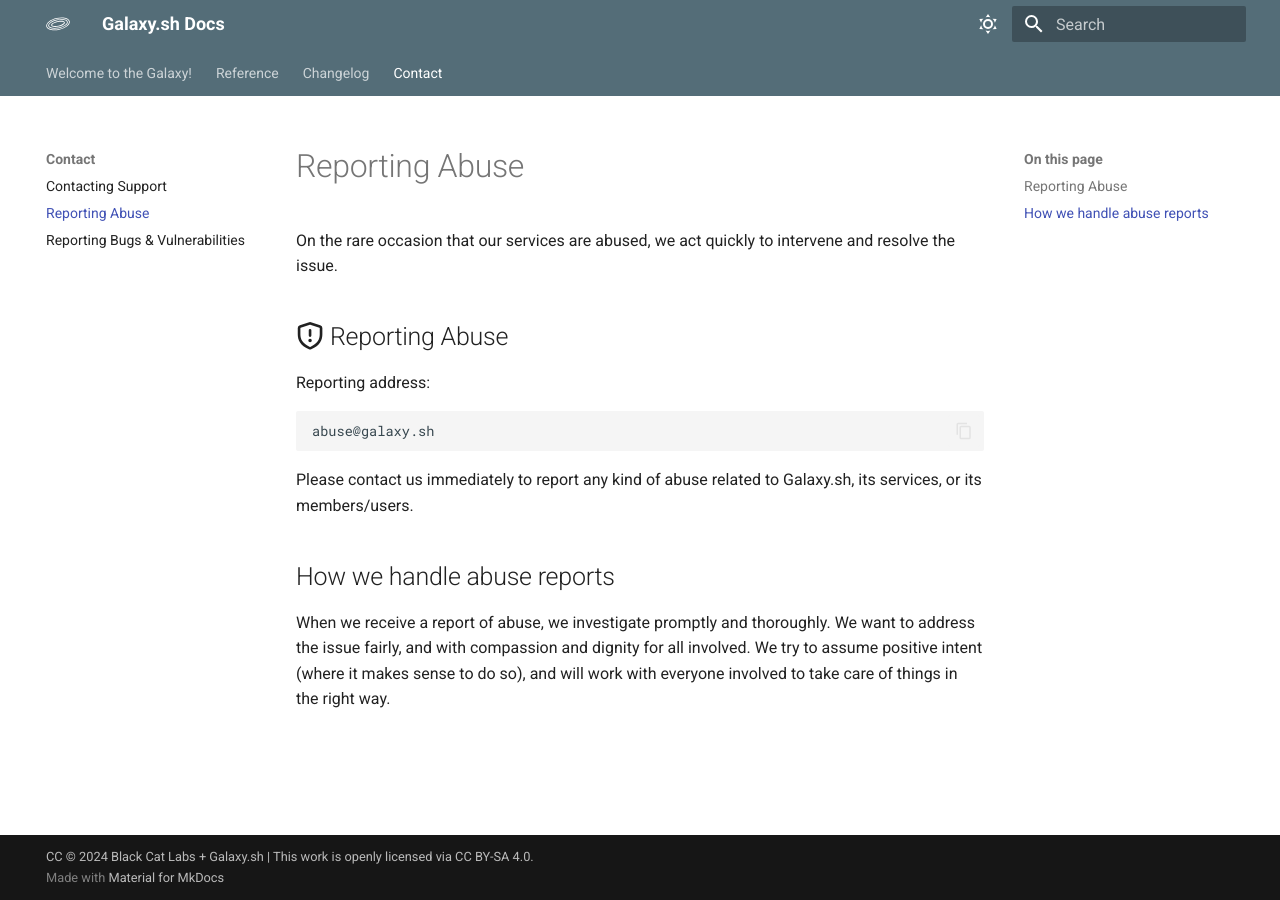
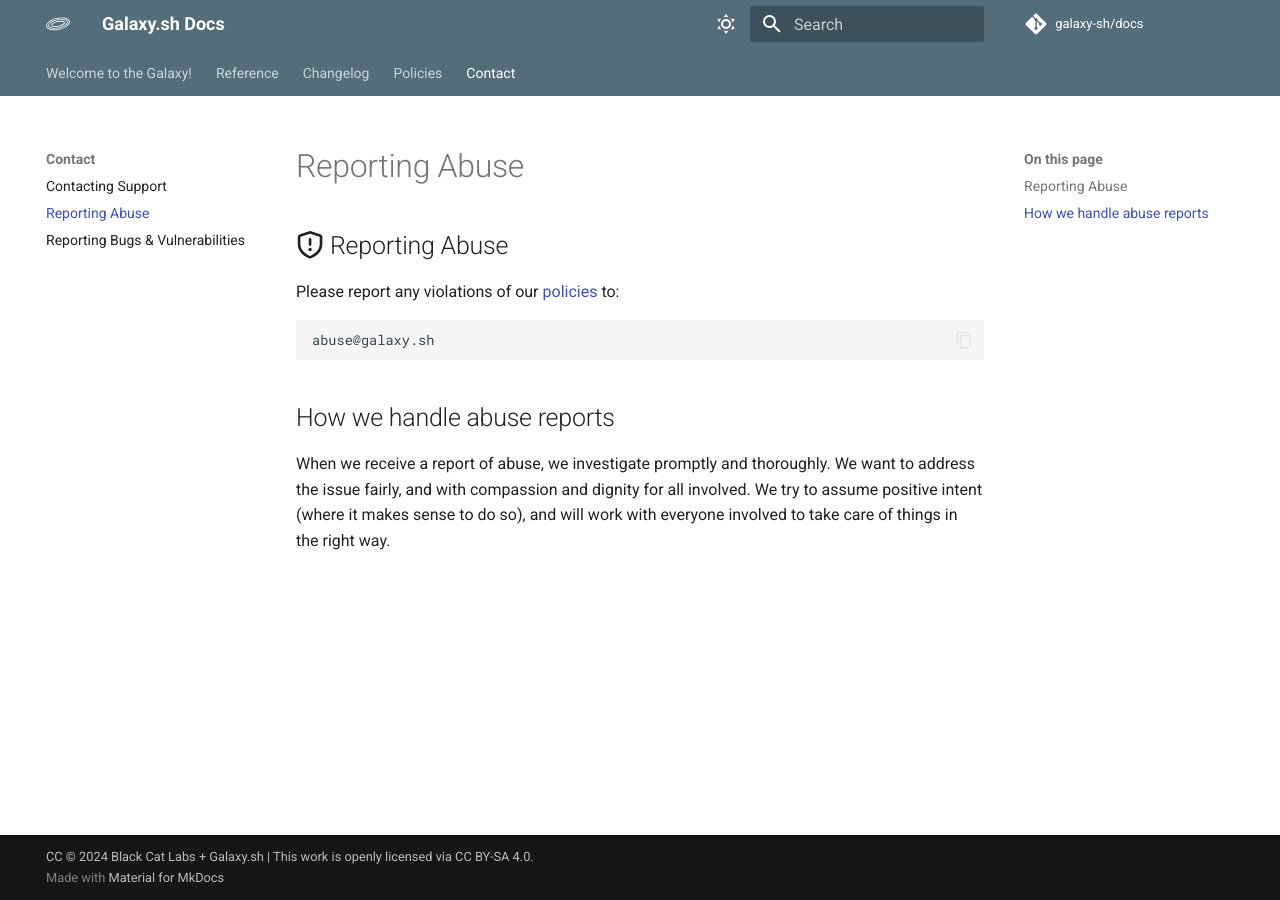
Before and after one commit to galaxy-sh/docs, an MkDocs documentation site: the page built from docs/contact/abuse.md, in a window 1280 px wide. Built offline with MkDocs 1.6.1 and Material for MkDocs 9.7.7, drawn with Linux system fonts in a browser that asks for light colours; comment, search, counter and statistics services are not loaded.

Commit message:
policies

````diff
--- a/docs/contact/abuse.md
+++ b/docs/contact/abuse.md
@@ -1,12 +1,11 @@
 # Reporting Abuse
-On the rare occasion that our services are abused,  we act quickly to intervene and resolve the issue.
 
 ## :octicons-shield-16: Reporting Abuse
-Reporting address:
+Please report any violations of our [policies](../policies) to:
 ```
 abuse@galaxy.sh
 ```
-Please contact us immediately to report any kind of abuse related to Galaxy.sh, its services, or its members/users.
+
 
 ## How we handle abuse reports
 When we receive a report of abuse, we investigate promptly and thoroughly. We want to address the issue fairly, and with compassion and dignity for all involved. We try to assume positive intent (where it makes sense to do so), and will work with everyone involved to take care of things in the right way.
--- a/mkdocs.yml
+++ b/mkdocs.yml
@@ -63,3 +63,5 @@ plugins:
   - search
   - awesome-pages
 copyright: CC &copy; 2024 Black Cat Labs + Galaxy.sh  |  This work is openly licensed via CC BY-SA 4.0.
+repo_url: https://github.com/galaxy-sh/docs
+repo_name: galaxy-sh/docs
````
Also changed, not shown: docs/policies/about.md (added, +15 -0 lines), docs/policies/terms.md (added, +13 -0 lines), docs/.pages, docs/policies/.pages (added), docs/policies/abuse.md (added), docs/policies/dmca.md (added), docs/policies/privacy.md (added).
